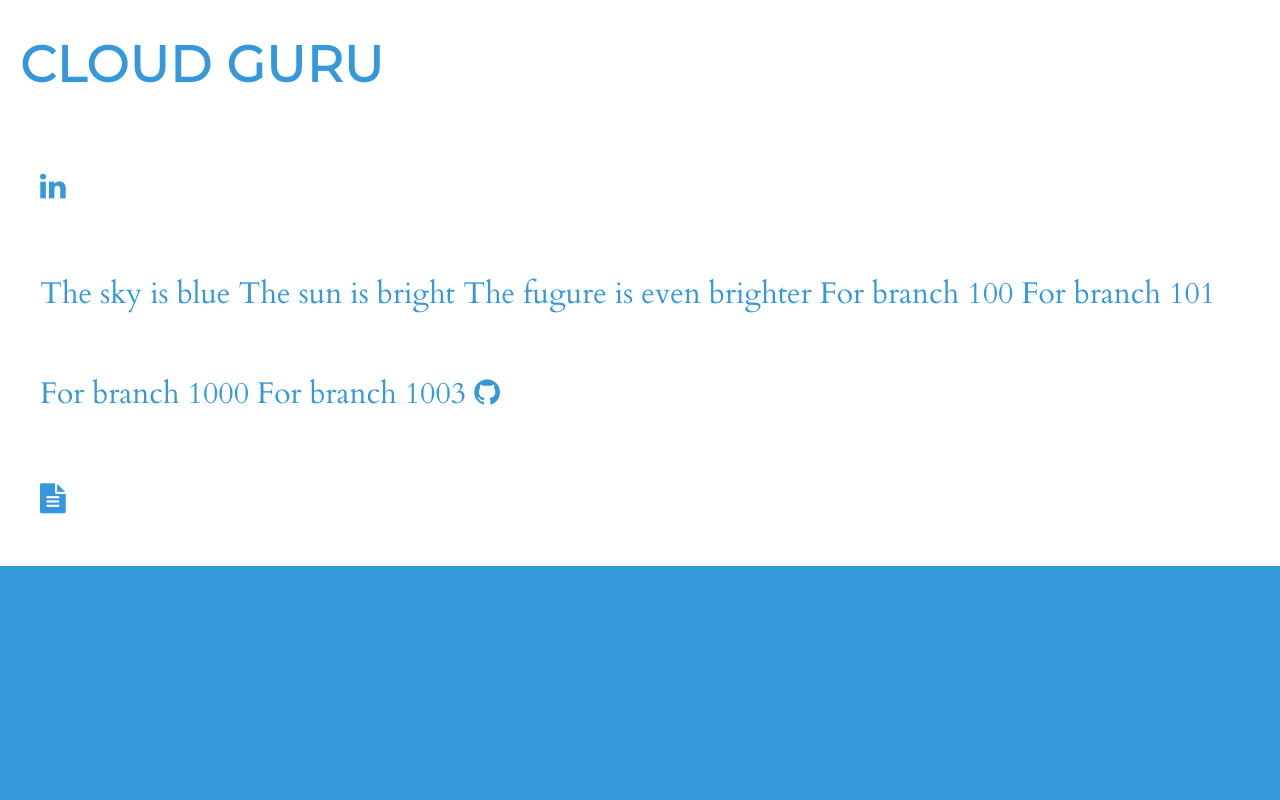
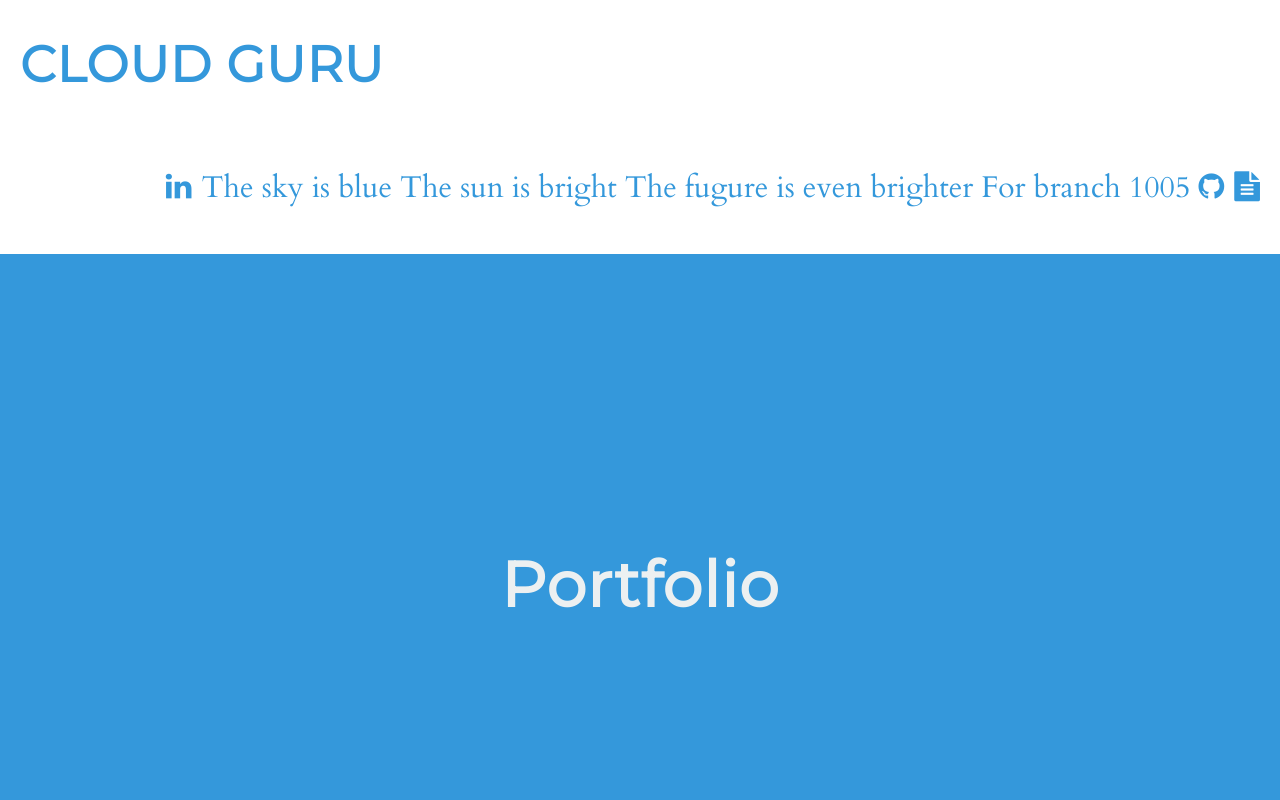
Before and after one commit to zebrometer/aws-test, a plain HTML site: page index.html in a window 1280 px wide. Shown: the top 800 px of the page. Drawn offline with Linux system fonts and the light colour scheme.

Commit message:
fdasfjasfdjaslfdjsalfjasflas

```diff
--- a/index.html
+++ b/index.html
@@ -39,10 +39,7 @@
           <span>The sun is bright</span>
           <span>The fugure is even brighter</span>
 
-	  <span>For branch 100</span>
-	  <span>For branch 101</span>
-	  <span>For branch 1000</span>
-	  <span>For branch 1003</span>
+	  <span>For branch 1005</span>
 
           <a class="social color--skyBlue"
              title="GitHub Profile"
```
